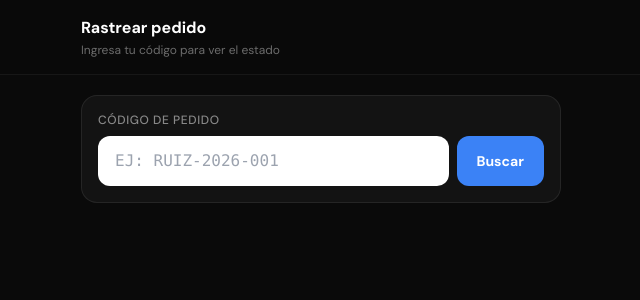
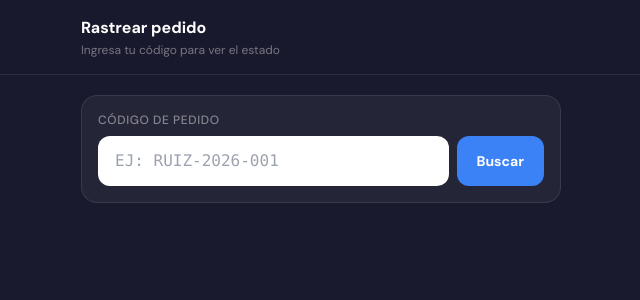
Before and after one commit to riruizc/mi-plataforma, a Next.js app: page /track in a window 1280 px wide. Shown: the top 300 px of the page, without its empty margins (319-959 px from the left). Built offline with nearby package versions, Linux system fonts and the light colour scheme.

Commit message:
feat: 3 colores configurables + rediseño pagina contacto premium2342

```diff
--- a/app/track/page.tsx
+++ b/app/track/page.tsx
@@ -40,16 +40,26 @@ function TrackPageContent() {
     return { label: status, icon: '◌', color: '#6b7280', text: '' }
   }
 
-  const themeColor = order?.stores?.theme_color || '#3b82f6'
-  const btnColor = order?.stores?.button_color || themeColor
+  const themeColor = order?.stores?.theme_color || '#1a1a2e'
+  const btnColor = order?.stores?.button_color || '#3b82f6'
   const txtColor = order?.stores?.text_color || '#ffffff'
+  const isDarkBg = (() => {
+    const hex = themeColor.replace('#','')
+    if (hex.length < 6) return true
+    const r = parseInt(hex.slice(0,2),16), g = parseInt(hex.slice(2,4),16), b = parseInt(hex.slice(4,6),16)
+    return (r*299+g*587+b*114)/1000 < 128
+  })()
+  const cardBg = isDarkBg ? 'rgba(255,255,255,0.05)' : 'rgba(0,0,0,0.06)'
+  const cardBorder = isDarkBg ? 'rgba(255,255,255,0.09)' : 'rgba(0,0,0,0.1)'
+  const primaryText = isDarkBg ? '#ffffff' : '#111827'
+  const secondaryText = isDarkBg ? 'rgba(255,255,255,0.45)' : 'rgba(0,0,0,0.45)'
 
   return (
-    <div className="min-h-screen" style={{ background: '#0a0a0a', fontFamily: "'DM Sans', system-ui, sans-serif" }}>
+    <div className="min-h-screen" style={{ background: themeColor, fontFamily: "'DM Sans', system-ui, sans-serif" }}>
       <style>{`@import url('https://fonts.googleapis.com/css2?family=DM+Sans:wght@300;400;500;600;700&display=swap');`}</style>
 
       {/* Header */}
-      <div className="sticky top-0 z-20" style={{ background: 'rgba(10,10,10,0.95)', backdropFilter: 'blur(20px)', borderBottom: '1px solid rgba(255,255,255,0.06)' }}>
+      <div className="sticky top-0 z-20" style={{ background: themeColor + 'ee', backdropFilter: 'blur(20px)', borderBottom: isDarkBg ? '1px solid rgba(255,255,255,0.08)' : '1px solid rgba(0,0,0,0.08)' }}>
         <div className="max-w-lg mx-auto px-4 py-4">
           {order?.stores ? (
             <div className="flex items-center gap-3">
@@ -58,8 +68,8 @@ function TrackPageContent() {
                 : <div className="w-9 h-9 rounded-xl flex items-center justify-center text-sm font-bold flex-shrink-0" style={{ background: themeColor + '20', color: themeColor }}>{order.stores.name?.[0]}</div>
               }
               <div>
-                <p className="text-white font-semibold text-sm">{order.stores.name}</p>
-                <p className="text-xs" style={{ color: themeColor }}>Rastreo de pedido</p>
+                <p className="font-semibold text-sm" style={{ color: primaryText }}>{order.stores.name}</p>
+                <p className="text-xs" style={{ color: btnColor }}>Rastreo de pedido</p>
               </div>
             </div>
           ) : (
@@ -74,15 +84,15 @@ function TrackPageContent() {
       <div className="max-w-lg mx-auto px-4 py-5 space-y-4">
 
         {/* Search box */}
-        <div className="rounded-2xl p-4" style={{ background: 'rgba(255,255,255,0.04)', border: '1px solid rgba(255,255,255,0.08)' }}>
-          <label className="block text-xs font-medium text-white/50 mb-2 uppercase tracking-wider">Código de pedido</label>
+        <div className="rounded-2xl p-4" style={{ background: cardBg, border: `1px solid ${cardBorder}` }}>
+          <label className="block text-xs font-medium mb-2 uppercase tracking-wider" style={{ color: secondaryText }}>Código de pedido</label>
           <div className="flex gap-2">
             <input type="text" value={code}
               onChange={e => setCode(e.target.value.toUpperCase())}
               onKeyDown={e => e.key === 'Enter' && handleSearch()}
               placeholder="Ej: RUIZ-2026-001"
-              className="flex-1 px-4 py-3 rounded-xl text-base font-mono text-white placeholder-white/20 focus:outline-none uppercase"
-              style={{ background: 'rgba(255,255,255,0.06)', border: '1px solid rgba(255,255,255,0.1)' }}
+              className="flex-1 px-4 py-3 rounded-xl text-base font-mono focus:outline-none uppercase"
+              style={{ background: cardBg, border: `1px solid ${cardBorder}`, color: primaryText }}
               autoCapitalize="characters" autoCorrect="off" spellCheck={false} />
             <button onClick={() => handleSearch()} disabled={loading}
               className="px-5 py-3 rounded-xl font-bold text-sm flex-shrink-0 disabled:opacity-40 touch-manipulation"
@@ -107,10 +117,10 @@ function TrackPageContent() {
           return (
             <div className="space-y-3">
               {/* Status card */}
-              <div className="rounded-2xl overflow-hidden" style={{ background: 'rgba(255,255,255,0.04)', border: '1px solid rgba(255,255,255,0.08)' }}>
-                <div className="px-4 py-3 flex items-center justify-between" style={{ borderBottom: '1px solid rgba(255,255,255,0.06)' }}>
-                  <span className="text-white/40 text-xs uppercase tracking-wider">Código</span>
-                  <span className="font-mono font-bold text-white text-sm tracking-widest">{order.order_code}</span>
+              <div className="rounded-2xl overflow-hidden" style={{ background: cardBg, border: `1px solid ${cardBorder}` }}>
+                <div className="px-4 py-3 flex items-center justify-between" style={{ borderBottom: `1px solid ${cardBorder}` }}>
+                  <span className="text-xs uppercase tracking-wider" style={{ color: secondaryText }}>Código</span>
+                  <span className="font-mono font-bold text-sm tracking-widest" style={{ color: primaryText }}>{order.order_code}</span>
                 </div>
 
                 <div className="p-5">
@@ -135,12 +145,12 @@ function TrackPageContent() {
                         <div key={i} className="flex items-center flex-1 last:flex-none">
                           <div className="flex flex-col items-center">
                             <div className="w-8 h-8 rounded-full flex items-center justify-center text-xs font-bold transition-all"
-                              style={{ background: i <= currentIndex ? themeColor : 'rgba(255,255,255,0.08)', color: i <= currentIndex ? '#fff' : 'rgba(255,255,255,0.3)', border: active ? `2px solid ${themeColor}` : 'none' }}>
+                              style={{ background: i <= currentIndex ? btnColor : (isDarkBg ? 'rgba(255,255,255,0.08)' : 'rgba(0,0,0,0.08)'), color: i <= currentIndex ? '#fff' : 'rgba(255,255,255,0.3)', border: active ? `2px solid ${btnColor}` : 'none' }}>
                               {done ? '✓' : i + 1}
                             </div>
-                            <p className="text-xs mt-1.5 font-medium text-center whitespace-nowrap" style={{ color: i <= currentIndex ? 'rgba(255,255,255,0.8)' : 'rgba(255,255,255,0.25)' }}>{label}</p>
+                            <p className="text-xs mt-1.5 font-medium text-center whitespace-nowrap" style={{ color: i <= currentIndex ? primaryText : secondaryText }}>{label}</p>
                           </div>
-                          {i < 2 && <div className="flex-1 h-0.5 mx-2 mb-4 rounded-full" style={{ background: i < currentIndex ? themeColor : 'rgba(255,255,255,0.08)' }} />}
+                          {i < 2 && <div className="flex-1 h-0.5 mx-2 mb-4 rounded-full" style={{ background: i < currentIndex ? btnColor : (isDarkBg ? 'rgba(255,255,255,0.08)' : 'rgba(0,0,0,0.08)') }} />}
                         </div>
                       )
                     })}
@@ -149,34 +159,34 @@ function TrackPageContent() {
               </div>
 
               {/* Products */}
-              <div className="rounded-2xl overflow-hidden" style={{ background: 'rgba(255,255,255,0.04)', border: '1px solid rgba(255,255,255,0.08)' }}>
-                <div className="px-4 py-3" style={{ borderBottom: '1px solid rgba(255,255,255,0.06)' }}>
-                  <p className="text-white font-semibold text-sm">Productos</p>
+              <div className="rounded-2xl overflow-hidden" style={{ background: cardBg, border: `1px solid ${cardBorder}` }}>
+                <div className="px-4 py-3" style={{ borderBottom: `1px solid ${cardBorder}` }}>
+                  <p className="font-semibold text-sm" style={{ color: primaryText }}>Productos</p>
                 </div>
                 <div className="p-4 space-y-0">
                   {order.order_items?.map((item: any) => (
                     <div key={item.id} className="flex justify-between items-start py-3" style={{ borderBottom: '1px solid rgba(255,255,255,0.04)' }}>
                       <div className="flex-1 min-w-0 pr-3">
-                        <p className="text-sm font-medium text-white/80">{item.product_name}</p>
-                        <p className="text-xs text-white/30 mt-0.5">
+                        <p className="text-sm font-medium" style={{ color: primaryText }}>{item.product_name}</p>
+                        <p className="text-xs mt-0.5" style={{ color: secondaryText }}>
                           {item.color && item.color !== 'Único' ? item.color + ' · ' : ''}
                           {item.quantity} unidad{item.quantity !== 1 ? 'es' : ''}
                         </p>
                       </div>
-                      <p className="text-sm font-bold flex-shrink-0" style={{ color: themeColor }}>S/ {Number(item.subtotal).toFixed(2)}</p>
+                      <p className="text-sm font-bold flex-shrink-0" style={{ color: btnColor }}>S/ {Number(item.subtotal).toFixed(2)}</p>
                     </div>
                   ))}
                 </div>
-                <div className="px-4 py-3 flex justify-between items-center" style={{ borderTop: '1px solid rgba(255,255,255,0.06)', background: 'rgba(255,255,255,0.02)' }}>
-                  <span className="text-white font-bold text-sm">Total</span>
-                  <span className="font-bold text-base" style={{ color: themeColor }}>S/ {Number(order.total_amount).toFixed(2)}</span>
+                <div className="px-4 py-3 flex justify-between items-center" style={{ borderTop: `1px solid ${cardBorder}`, background: isDarkBg ? 'rgba(255,255,255,0.02)' : 'rgba(0,0,0,0.02)' }}>
+                  <span className="font-bold text-sm" style={{ color: primaryText }}>Total</span>
+                  <span className="font-bold text-base" style={{ color: btnColor }}>S/ {Number(order.total_amount).toFixed(2)}</span>
                 </div>
               </div>
 
               {/* Delivery info */}
-              <div className="rounded-2xl overflow-hidden" style={{ background: 'rgba(255,255,255,0.04)', border: '1px solid rgba(255,255,255,0.08)' }}>
-                <div className="px-4 py-3" style={{ borderBottom: '1px solid rgba(255,255,255,0.06)' }}>
-                  <p className="text-white font-semibold text-sm">Entrega</p>
+              <div className="rounded-2xl overflow-hidden" style={{ background: cardBg, border: `1px solid ${cardBorder}` }}>
+                <div className="px-4 py-3" style={{ borderBottom: `1px solid ${cardBorder}` }}>
+                  <p className="font-semibold text-sm" style={{ color: primaryText }}>Entrega</p>
                 </div>
                 <div className="p-4 space-y-3">
                   {[
@@ -186,11 +196,11 @@ function TrackPageContent() {
                     order.reference && { label: 'Referencia', value: order.reference },
                   ].filter(Boolean).map((row: any, i) => (
                     <div key={i} className="flex justify-between items-start gap-4">
-                      <span className="text-xs text-white/30 flex-shrink-0 mt-0.5">{row.label}</span>
-                      <span className="text-sm text-white/70 text-right font-medium">{row.value}</span>
+                      <span className="text-xs flex-shrink-0 mt-0.5" style={{ color: secondaryText }}>{row.label}</span>
+                      <span className="text-sm text-right font-medium" style={{ color: primaryText }}>{row.value}</span>
                     </div>
                   ))}
-                  <div className="flex justify-between items-center pt-2" style={{ borderTop: '1px solid rgba(255,255,255,0.06)' }}>
+                  <div className="flex justify-between items-center pt-2" style={{ borderTop: `1px solid ${cardBorder}` }}>
                     <span className="text-xs text-white/30">Por cobrar</span>
                     <span className="text-base font-bold text-amber-400">S/ {Number(order.pending_amount).toFixed(2)}</span>
                   </div>
@@ -199,7 +209,7 @@ function TrackPageContent() {
 
               <button onClick={() => { setOrder(null); setCode(''); setError('') }}
                 className="w-full py-3 rounded-xl text-sm font-semibold touch-manipulation"
-                style={{ background: 'rgba(255,255,255,0.05)', border: '1px solid rgba(255,255,255,0.1)', color: 'rgba(255,255,255,0.5)' }}>
+                style={{ background: cardBg, border: `1px solid ${cardBorder}`, color: secondaryText }}>
                 Buscar otro pedido
               </button>
             </div>
@@ -213,7 +223,7 @@ function TrackPageContent() {
 export default function TrackPage() {
   return (
     <Suspense fallback={
-      <div className="min-h-screen flex items-center justify-center" style={{ background: '#0a0a0a' }}>
+      <div className="min-h-screen flex items-center justify-center" style={{ background: '#1a1a2e' }}>
         <div className="w-8 h-8 border-2 border-white/10 border-t-white/60 rounded-full animate-spin" />
       </div>
     }>
```
